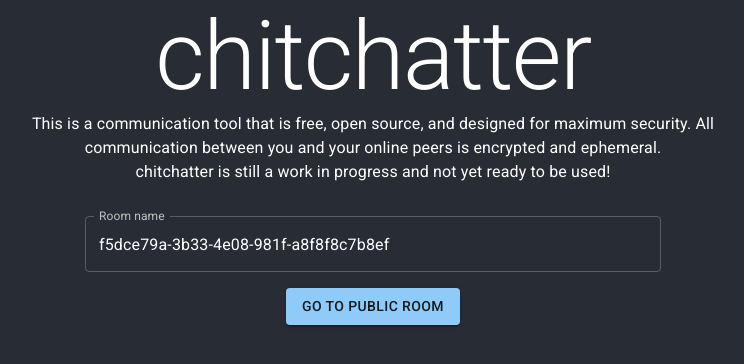
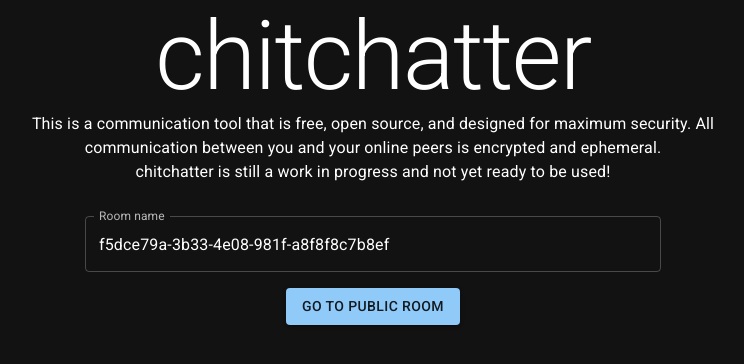
Before and after one commit to jscoott/chitchatter, a React (Create React App) app: page / in a window 1280 px wide. Shown: the top 364 px of the page, without its empty margins (267-1011 px from the left). Built offline with nearby package versions, Linux system fonts and the light colour scheme; what fast-memoize would draw is missing.

Commit message:
feat: use full dark theme

```diff
--- a/src/Bootstrap.tsx
+++ b/src/Bootstrap.tsx
@@ -48,7 +48,7 @@ function Bootstrap({
   }, [hasLoadedSettings, persistedStorage, settings, userId])
 
   return (
-    <Box className="Chitchatter">
+    <Box className="Chitchatter" sx={{ height: '100vh' }}>
       {hasLoadedSettings ? (
         <Routes>
           {['/', '/index.html'].map(path => (
--- a/src/index.sass
+++ b/src/index.sass
@@ -1,18 +1,3 @@
 @tailwind base
 @tailwind components
 @tailwind utilities
-
-@import ./styles/colors.sass
-
-body
-  margin: 0
-  font-family: -apple-system, BlinkMacSystemFont, 'Segoe UI', 'Roboto', 'Oxygen', 'Ubuntu', 'Cantarell', 'Fira Sans', 'Droid Sans', 'Helvetica Neue', sans-serif
-  -webkit-font-smoothing: antialiased
-  -moz-osx-font-smoothing: grayscale
-
-code
-  font-family: source-code-pro, Menlo, Monaco, Consolas, 'Courier New', monospace
-
-.Chitchatter
-  background: $background
-  height: 100vh
--- a/src/styles/colors.sass
+++ /dev/null
@@ -1,5 +0,0 @@
-$background: #282C34
-$chrome-primary: #476BB5
-$chrome-secondary: #293E69
-$text-primary: #A3BBEC
-$text-secondary: #5A8AE8
```
